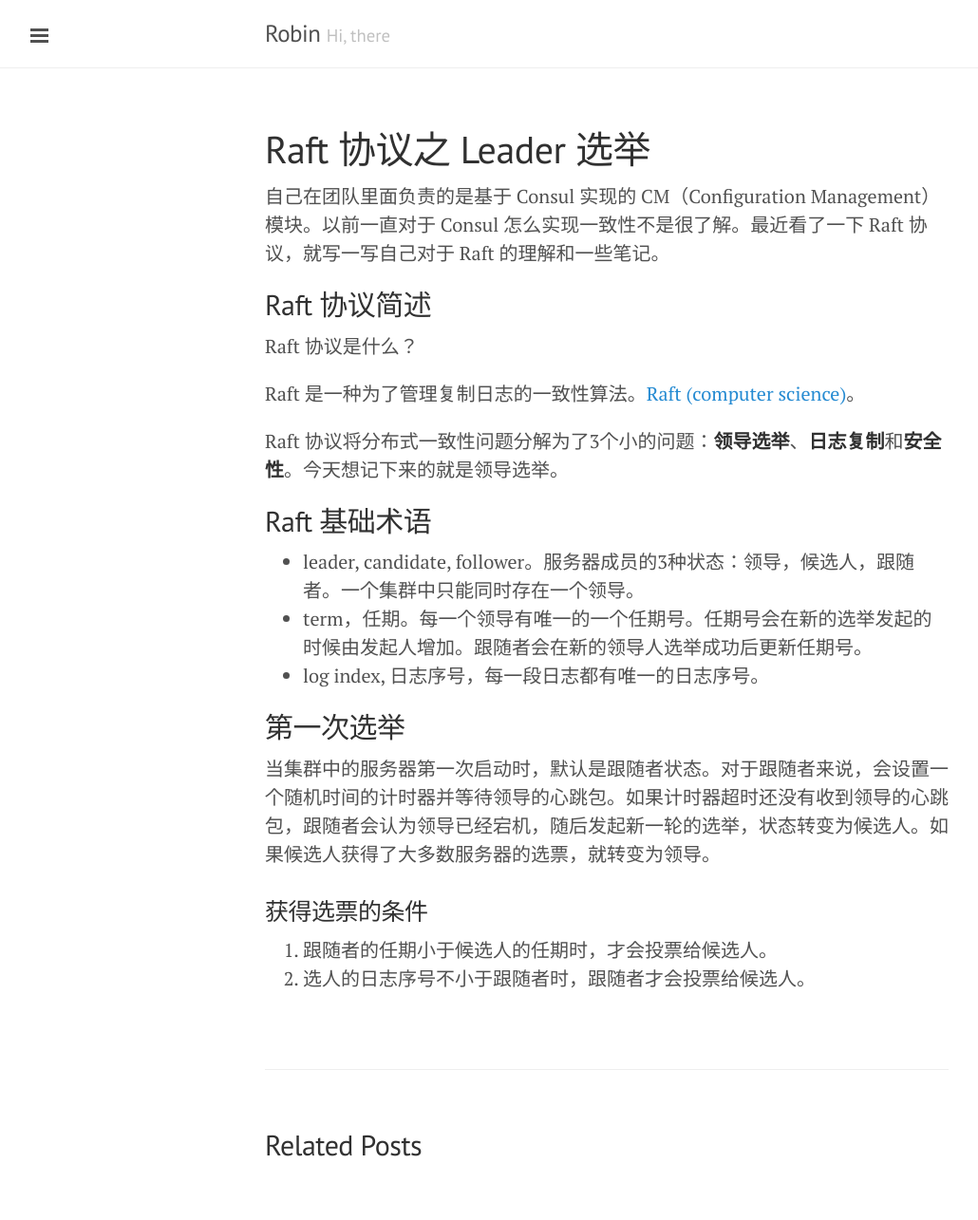
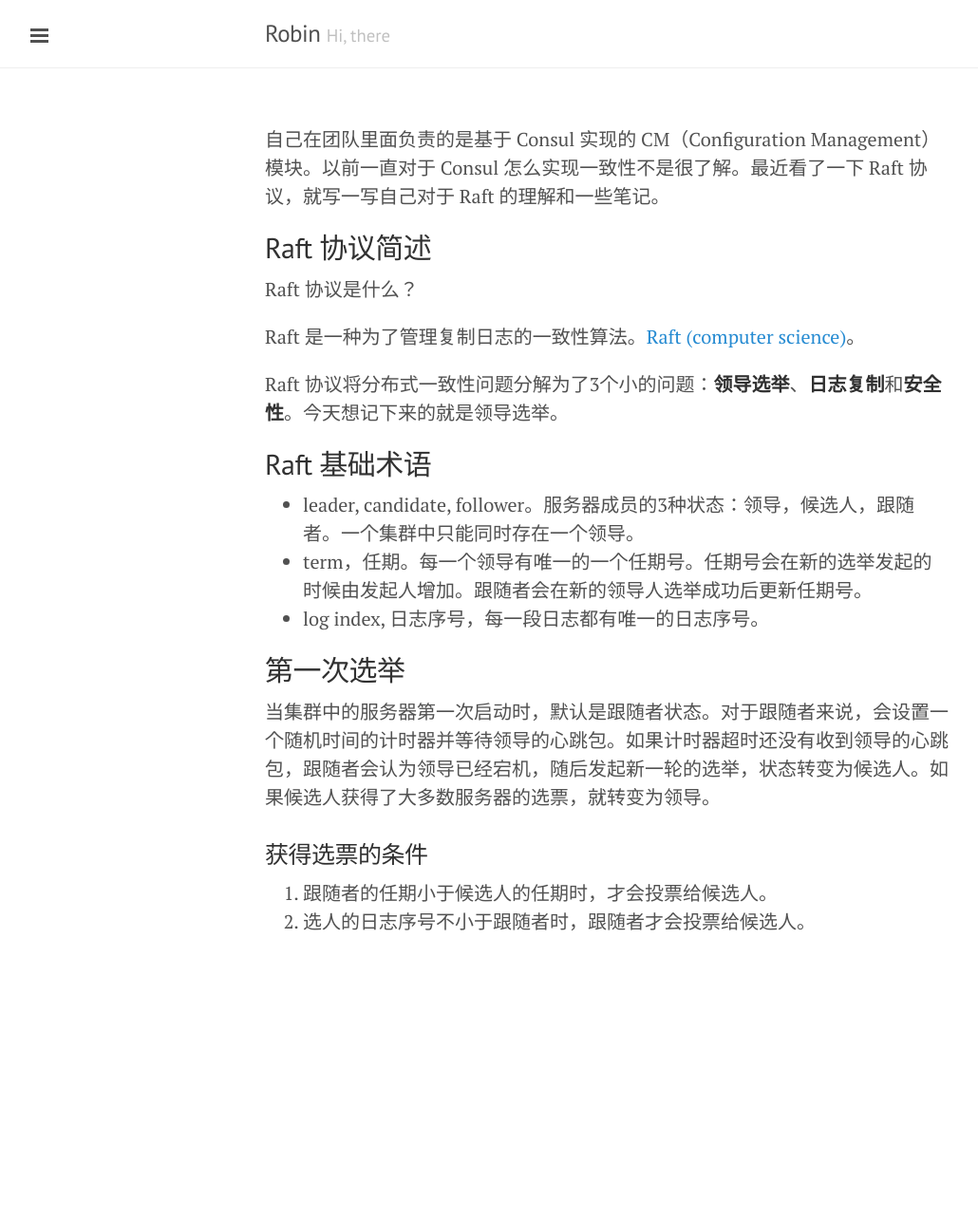
Before and after one commit to RobinGG/RobinGG.github.io, a Jekyll site: the page built from draft/2017-6-30-raft-leader-election.md, in a window 1280 px wide. Shown: the whole page at 95% size, without its empty margins (1-1031 px from the left). Built offline with Jekyll 4.4.1, drawn with Linux system fonts in a browser that asks for light colours; our own code applies the rules of GitHub Pages for plain Markdown files; after the commit the page ends 1066 px from its top, so only the background shows below that.

Commit message:
remove jekyll head in draft

```diff
--- a/draft/2017-6-30-raft-leader-election.md
+++ b/draft/2017-6-30-raft-leader-election.md
@@ -1,7 +1,4 @@
----
-layout: post
-title: Raft 协议之 Leader 选举
----
+
 
 自己在团队里面负责的是基于 Consul 实现的 CM（Configuration Management）模块。以前一直对于 Consul 怎么实现一致性不是很了解。最近看了一下 Raft 协议，就写一写自己对于 Raft 的理解和一些笔记。
 
```
